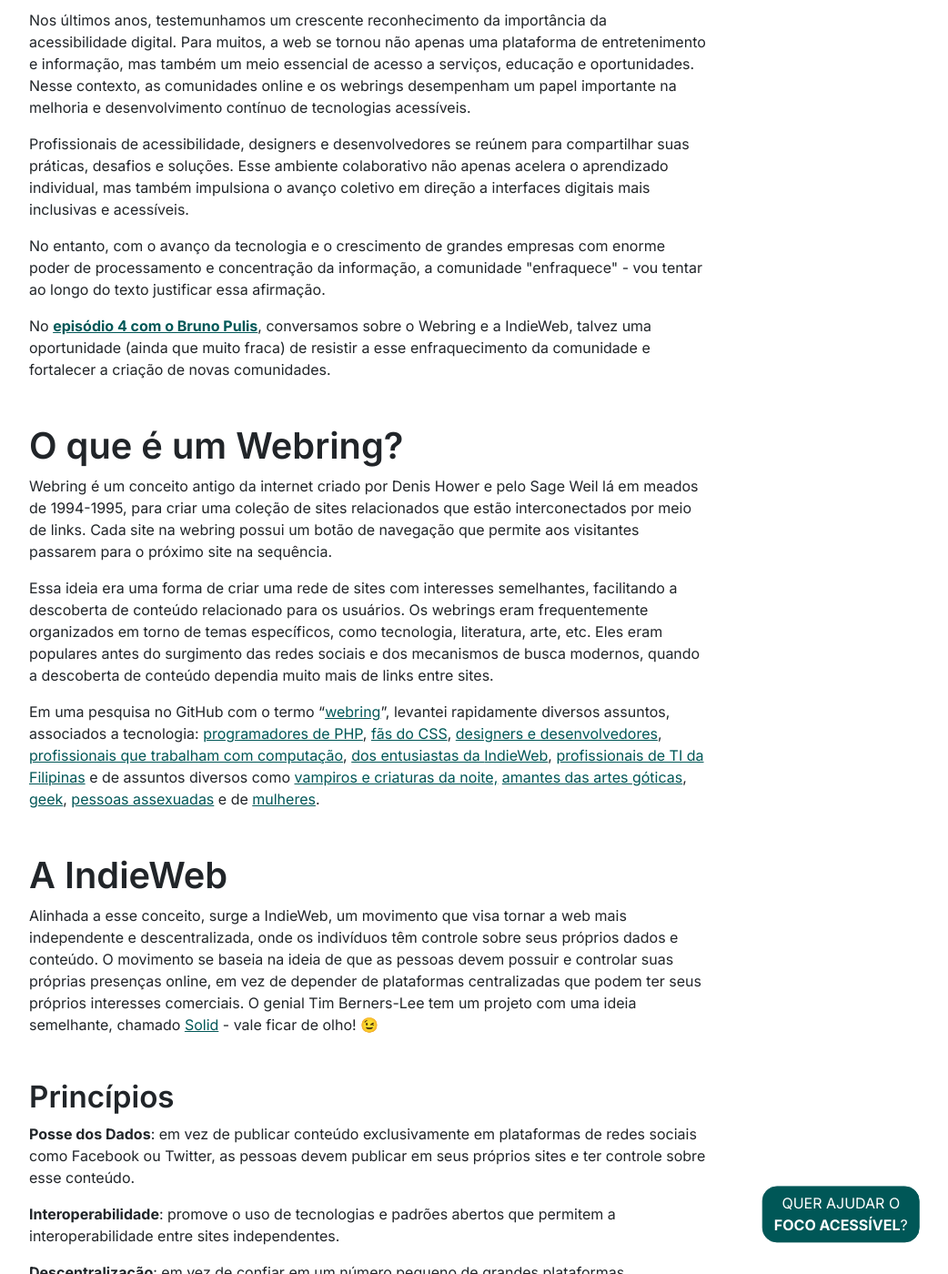
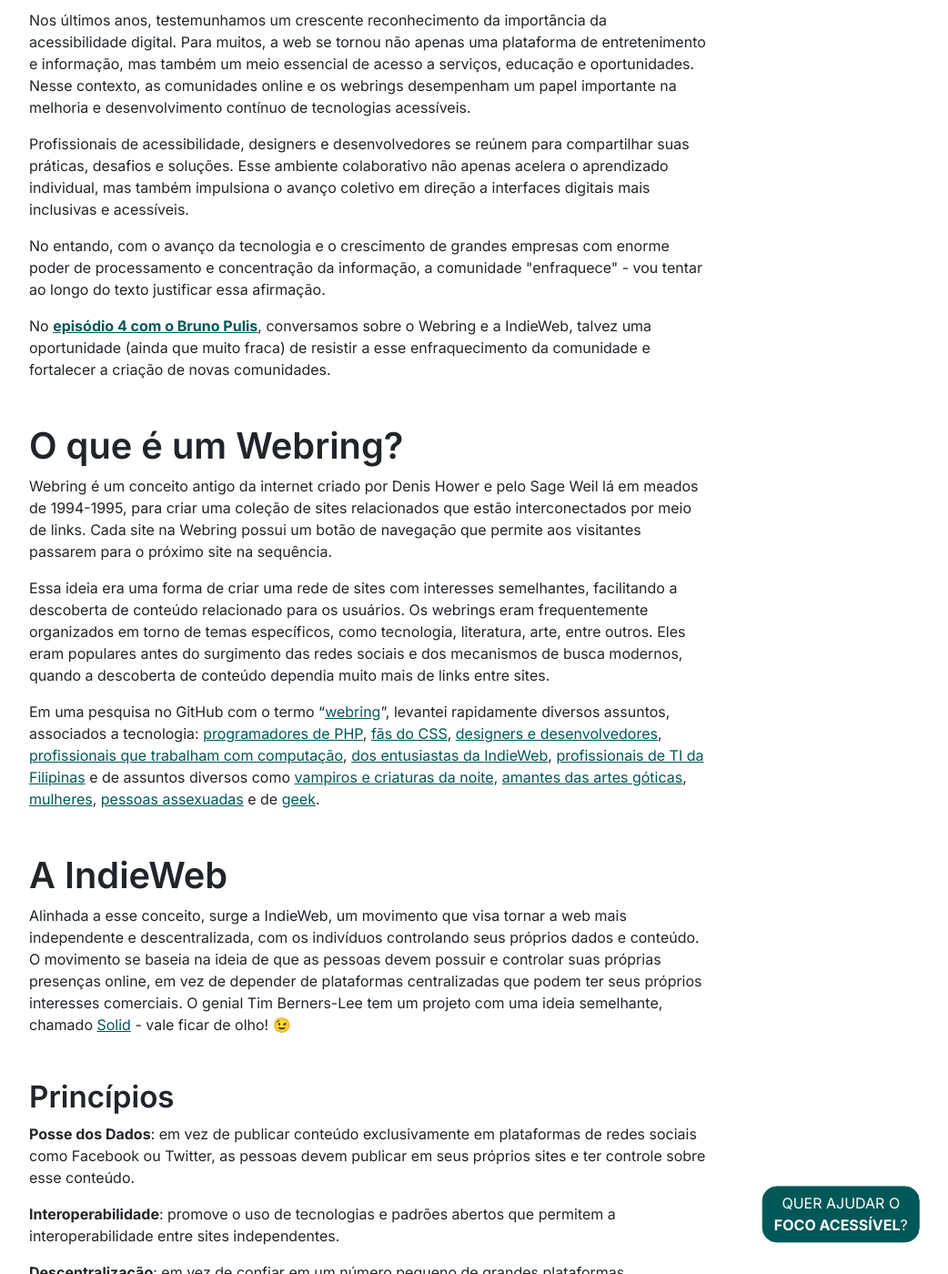
Before and after one commit to focoacessivel/focoacessivel.github.io, a Jekyll site: the page built from _posts/2024-06-04-potencializando-a-acessibilidade-por-meio-comunidades-online.html, in a window 1280 px wide and 1400 px high, scrolled down 1656 px. Shown: the whole window at 91% size, without its empty margins (236-1278 px from the left). Built offline with Jekyll 4.4.1, drawn with Linux system fonts in a browser that asks for light colours; nearby versions of some CDN libraries; comment, search, counter and statistics services are not loaded; some of the changed text lies outside the part shown.

Commit message:
correção de texto

```diff
--- a/_posts/2024-06-04-potencializando-a-acessibilidade-por-meio-comunidades-online.html
+++ b/_posts/2024-06-04-potencializando-a-acessibilidade-por-meio-comunidades-online.html
@@ -25,14 +25,14 @@
 
 <p>Nos últimos anos, testemunhamos um crescente reconhecimento da importância da acessibilidade digital. Para muitos, a web se tornou não apenas uma plataforma de entretenimento e informação, mas também um meio essencial de acesso a serviços, educação e oportunidades. Nesse contexto, as comunidades online e os webrings desempenham um papel importante na melhoria e desenvolvimento contínuo de tecnologias acessíveis.</p>
 <p>Profissionais de acessibilidade, designers e desenvolvedores se reúnem para compartilhar suas práticas, desafios e soluções. Esse ambiente colaborativo não apenas acelera o aprendizado individual, mas também impulsiona o avanço coletivo em direção a interfaces digitais mais inclusivas e acessíveis.</p>
-<p>No entanto, com o avanço da tecnologia e o crescimento de grandes empresas com enorme poder de processamento e concentração da informação, a comunidade "enfraquece" - vou tentar ao longo do texto justificar essa afirmação.</p>
+<p>No entando, com o avanço da tecnologia e o crescimento de grandes empresas com enorme poder de processamento e concentração da informação, a comunidade "enfraquece" - vou tentar ao longo do texto justificar essa afirmação.</p>
 <p>No <a href="https://focoacessivel.com.br/episodios/ep-4-conexoes-acessiveis-tecer-inclusao-mundo-digital-bruno-pulis" class="fw-bold">episódio 4 com o Bruno Pulis</a>, conversamos sobre o <span lang="en">Webring</span> e a <span lang="en">IndieWeb</span>, talvez uma oportunidade (ainda que muito fraca) de resistir a esse enfraquecimento da comunidade e fortalecer a criação de novas comunidades.</p>
 <h2>O que é um <span lang="en">Webring</span>?</h2>
-<p><span lang="en">Webring</span> é um conceito antigo da internet criado por Denis Hower e pelo Sage Weil lá em meados de 1994-1995, para criar uma coleção de sites relacionados que estão interconectados por meio de links. Cada site na webring possui um botão de navegação que permite aos visitantes passarem para o próximo site na sequência.</p>
-<p>Essa ideia era uma forma de criar uma rede de sites com interesses semelhantes, facilitando a descoberta de conteúdo relacionado para os usuários. Os webrings eram frequentemente organizados em torno de temas específicos, como tecnologia, literatura, arte, etc. Eles eram populares antes do surgimento das redes sociais e dos mecanismos de busca modernos, quando a descoberta de conteúdo dependia muito mais de links entre sites.</p>
-<p>Em uma pesquisa no GitHub com o termo “<a href="https://github.com/search?q=webring&amp;type=repositories">webring</a>”, levantei rapidamente diversos assuntos, associados a tecnologia: <a href="https://baccyflap.com/res/webring/">programadores de PHP</a>, <a href="https://cs.sjoy.lol/">fãs do CSS</a>, <a href="https://github.com/XXIIVV/webring">designers e desenvolvedores</a>, <a href="https://craftering.shom.dev/">profissionais que trabalham com computação</a>, <a href="https://xn--sr8hvo.ws/directory">dos entusiastas da <span lang="en">IndieWeb</span></a>, <a href="https://webring.antaresph.dev/">profissionais de TI da Filipinas</a> e de assuntos diversos como <a href="https://ghostring.neocities.org/">vampiros e criaturas da noite,</a> <a href="https://void.shroom.ink/">amantes das artes góticas</a>, <a href="https://geekring.net/">geek</a>, <a href="https://acingtheinternet.netlify.app/">pessoas assexuadas</a> e de <a href="https://ladiesofthe.link/">mulheres</a>.</p>
+<p><span lang="en">Webring</span> é um conceito antigo da internet criado por Denis Hower e pelo Sage Weil lá em meados de 1994-1995, para criar uma coleção de sites relacionados que estão interconectados por meio de links. Cada site na <span lang="en">Webring</span> possui um botão de navegação que permite aos visitantes passarem para o próximo site na sequência.</p>
+<p>Essa ideia era uma forma de criar uma rede de sites com interesses semelhantes, facilitando a descoberta de conteúdo relacionado para os usuários. Os webrings eram frequentemente organizados em torno de temas específicos, como tecnologia, literatura, arte, entre outros. Eles eram populares antes do surgimento das redes sociais e dos mecanismos de busca modernos, quando a descoberta de conteúdo dependia muito mais de links entre sites.</p>
+<p>Em uma pesquisa no GitHub com o termo “<a href="https://github.com/search?q=webring&amp;type=repositories">webring</a>”, levantei rapidamente diversos assuntos, associados a tecnologia: <a href="https://baccyflap.com/res/webring/">programadores de PHP</a>, <a href="https://cs.sjoy.lol/">fãs do CSS</a>, <a href="https://github.com/XXIIVV/webring">designers e desenvolvedores</a>, <a href="https://craftering.shom.dev/">profissionais que trabalham com computação</a>, <a href="https://xn--sr8hvo.ws/directory">dos entusiastas da <span lang="en">IndieWeb</span></a>, <a href="https://webring.antaresph.dev/">profissionais de TI da Filipinas</a> e de assuntos diversos como <a href="https://ghostring.neocities.org/">vampiros e criaturas da noite,</a> <a href="https://void.shroom.ink/">amantes das artes góticas</a>,  <a href="https://ladiesofthe.link/">mulheres</a>, <a href="https://acingtheinternet.netlify.app/">pessoas assexuadas</a> e de <a href="https://geekring.net/">geek</a>.</p>
 <h2>A <span lang="en">IndieWeb</span></h2>
-<p>Alinhada a esse conceito, surge a <span lang="en">IndieWeb</span>, um movimento que visa tornar a web mais independente e descentralizada, onde os indivíduos têm controle sobre seus próprios dados e conteúdo. O movimento se baseia na ideia de que as pessoas devem possuir e controlar suas próprias presenças online, em vez de depender de plataformas centralizadas que podem ter seus próprios interesses comerciais. O genial  Tim Berners-Lee tem um projeto com uma ideia semelhante, chamado <a href="https://solidproject.org/" lang="en">Solid</a> - vale ficar de olho! 😉</p>
+<p>Alinhada a esse conceito, surge a <span lang="en">IndieWeb</span>, um movimento que visa tornar a web mais independente e descentralizada, com os indivíduos controlando seus próprios dados e conteúdo. O movimento se baseia na ideia de que as pessoas devem possuir e controlar suas próprias presenças online, em vez de depender de plataformas centralizadas que podem ter seus próprios interesses comerciais. O genial  Tim Berners-Lee tem um projeto com uma ideia semelhante, chamado <a href="https://solidproject.org/" lang="en">Solid</a> - vale ficar de olho! 😉</p>
 <h3>Princípios</h3>
 <p><strong>Posse dos Dados</strong>: em vez de publicar conteúdo exclusivamente em plataformas de redes sociais como Facebook ou Twitter, as pessoas devem publicar em seus próprios sites e ter controle sobre esse conteúdo.</p>
 <p><strong>Interoperabilidade</strong>: promove o uso de tecnologias e padrões abertos que permitem a interoperabilidade entre sites independentes.</p>
@@ -59,8 +59,8 @@
 <p><strong>Comunidade</strong>: a <span lang="en">IndieWeb</span> promove uma comunidade de criadores que compartilham conhecimento e ferramentas para construir uma web mais independente.</p>
 <h2><span lang="en">IndieWeb</span> e Acessibilidade</h2>
 <p>O movimento <span lang="en">IndieWeb</span> também pode beneficiar a acessibilidade digital. Ao promover a posse dos dados e a independência de plataformas centralizadas, os criadores de conteúdo podem garantir que suas páginas sejam acessíveis e atendam às necessidades de todos os usuários, incluindo aqueles com deficiências. Ferramentas e padrões abertos permitem uma maior personalização e adaptação das tecnologias assistivas.</p>
-<h2>Benefícios das comunidades e de webrings</h2>
-<p>No mundo nada se faz só, e quando estamos falando sobre acessibilidade, trazemos junto a pauta da diversidade humana. Se alguém tem a intenção de se fazer acessível, essa coisa não poderá ser feito sozinho, por isso que a comunidade se faz tão necessária.</p>
+<h2>Benefícios das comunidades e de <span lang="en">Webring</span></h2>
+<p>No mundo nada se faz só, e quando estamos falando sobre acessibilidade, trazemos junto a pauta da diversidade humana. Se alguém tem a intenção de se fazer acessível, essa acessibilidade não pode ser feita sozinha, ela precisa ser construída junto com essa comunidade que vai usá-la, por isso que essa comunidade se faz tão necessária nessa construção.</p>
 <p>Consigo citar facilmente cinco motivos para que vocês se sintam estimulados a participar de comunidades, e em todos os casos, os tópicos principais desse espaço podem ser facilmente encaixados: acessibilidade, diversidade, inclusão e tecnologia.</p>
 <p><strong>1. Troca de experiências e conhecimentos</strong>: permitem que desenvolvedores, designers e profissionais da tecnologia compartilhem experiências, melhores práticas e soluções para desafios comuns. Isso promove uma aprendizagem colaborativa e acelera o desenvolvimento de tecnologias acessíveis.<br><em>Grupos como o <a href="https://www.a11yproject.com/spotlight/">A11y Project</a> reúnem especialistas e entusiastas da acessibilidade para compartilhar insights e melhores práticas.</em></p>
 <p><strong>2. Feedback e revisão coletiva</strong>: ao fazer parte de uma comunidade, você tem a oportunidade de receber feedback construtivo e revisões coletivas de suas implementações. Isso ajuda a identificar áreas de melhoria e aprimorar continuamente as tecnologias acessíveis.<br><em>No <a href="https://webaim.org/">WebAIM</a>, os profissionais podem submeter seus sites para avaliação de acessibilidade, recebendo feedback especializado para melhorias.</em></p>
@@ -72,14 +72,14 @@
 <p><a href="https://www.w3.org/WAI/ARIA/">WAI-ARIA Working Group</a>: grupo de trabalho do W3C focado em padrões e diretrizes para tornar a web mais acessível através do uso de tecnologias como WAI-ARIA.</p>
 <p><a href="https://www.a11yproject.com/spotlight/">The A11y Project</a>: “comunidade” online dedicada à acessibilidade na web, com membros que são escolhidos a dedo. Eles oferecem diversos recursos, guias e discussões sobre práticas e padrões de acessibilidade.</p>
 <p><a href="https://webaim.org/">WebAIM Community</a>: comunidade valiosa que se concentra em acessibilidade na web, com fóruns, lista de discussão, newsletter, cursos e materiais educacionais sobre como tornar a web mais acessível.</p>
-<p>No momento em que escrevi esse texto, não encontrei uma comunidade brasileira, além de sites ótimos, que funcionam sozinhos e não como comunidades. O <a href="https://mwpt.com.br/">Web Pra Todos</a> tem conteúdos riquíssimos, e no <a href="https://medium.com/search?q=acessibilidade">Medium</a> você vai aprender bastante, mas o Medium é uma das razões para esses webrings estarem voltando a ter notoriedade.</p>
+<p>No momento em que escrevi esse texto, não encontrei uma comunidade brasileira, além de sites ótimos, que funcionam sozinhos e não como comunidades. O <a href="https://mwpt.com.br/">Web Pra Todos</a> tem conteúdos riquíssimos, e no <a href="https://medium.com/search?q=acessibilidade">Medium</a> você vai aprender bastante, mas o Medium é uma das razões para esses <span lang="en">Webrings</span> estarem voltando a ter notoriedade.</p>
 <h2>O perigo da concentração da informação em um só veículo</h2>
-<p>Embora os webrings tenham perdido parte de sua popularidade com o tempo, alguns entusiastas ainda os mantêm ativos como uma forma nostálgica de compartilhar conteúdo na internet. Infelizmente, com o avanço da tecnologia e das inteligências artificiais, as empresas têm utilizado os materiais criados por profissionais diversos, porém, não têm dado os devidos créditos.</p>
+<p>Embora os <span lang="en">Webrings</span> tenham perdido parte de sua popularidade com o tempo, alguns entusiastas ainda os mantêm ativos como uma forma nostálgica de compartilhar conteúdo na internet. Infelizmente, com o avanço da tecnologia e das inteligências artificiais, as empresas têm utilizado os materiais criados por profissionais diversos, porém, sem dar os devidos créditos.</p>
 <p>Quando o Google assumiu o pódio e se tornou a ferramenta mais popular de pesquisa do planeta, aparecer nos resultados da pesquisa tornou-se um objetivo. Através de técnicas SEO, sites conseguiram ter relevância. Hoje, o Google tem se esforçado para utilizar o conteúdo de site e alimentar a inteligência artificial, a Gemini, veja o vídeo publicado no YouTube do Google.</p>
 <div class="ratio ratio-16x9 mb-3"><iframe src="https://www.youtube.com/embed/s4InWsd-J6g" title="Search in the Gemini era | Google I/O 2024"></iframe></div>
 <p>O <a href="https://googlediscovery.com/">Renê Fraga</a> compartilhou um ponto interessante sobre para onde estamos indo. O Google tem mudado de foco, e hoje, a “web”, ou seja, a pesquisa que nos leva a sites, está escondida em um menu chamado “mais”.</p>
 <iframe src="https://www.linkedin.com/embed/feed/update/urn:li:share:7196301728248401923" height="500" width="75%" frameborder="0" allowfullscreen="" title="Publicação incorporada" class="border rounded d-block mb-3 rounded mx-auto"></iframe>
 <p>Ao entregar nossas produções intelectuais nas mãos dessas grandes empresas, perdemos o controle dessa produção. A <span lang="en">IndieWeb</span> e o <span lang="en">Webring</span>, no fundo, são sobre isso, é sobre construir das pessoas para as pessoas. O <a href="https://rodrigo.ghed.in/">Rodrigo Ghedin</a> do <a href="https://manualdousuario.net/google-confiar/">Manual do Usuário compartilhou em seu site um texto muito bacana trazendo à luz essa dependência danosa que sites, serviços e ferramentas digitais têm do Google</a>.</p>
 <p>A web não pode ser de uma empresa. Tim Berners-Lee revolucionou o planeta com a criação da WWW, e a sociedade não pode perder esse controle, ou melhor, dar esse controle para as grandes empresas.</p>
-<p>Será que não é a hora de criamos um webring brasileiro sobre acessibilidade e nos fortalecer como comunidade? Queria saber de você, já parou para pensar em tudo que compartilhamos nesse texto?</p>
-<p><abbr title="Sigla em latim para post scriptum, que significa 'escrito depois' na tradução para a língua portuguesa" class="fw-bold">PS</abbr>: Esse texto foi totalmente influenciado pelo Bruno Pulis pela <a href="https://www.threads.net/@brunopulis/post/C55_pRhAF4V">publicação do Threads</a>, o Foco Acessível faz parte de <a href="https://a11y-webring.club/">webring de acessibilidade</a>, no rodapé desse site estão 3 links. Já foram “perdidas” algumas horas conhecendo outros profissionais e com conteúdo muito bacana, conheci profissionais da acessibilidade que provavelmente não iria saber da existência se não fosse webring.</p>
+<p>Será que não é a hora de criamos um <span lang="en">Webring</span> brasileiro sobre acessibilidade e nos fortalecer como comunidade? Queria saber de você: já parou para pensar em tudo que compartilhamos nesse texto?</p>
+<p><abbr title="Sigla em latim para post scriptum, que significa 'escrito depois' na tradução para a língua portuguesa" class="fw-bold">PS</abbr>: Esse texto foi totalmente influenciado pelo Bruno Pulis pela <a href="https://www.threads.net/@brunopulis/post/C55_pRhAF4V">publicação do Threads</a>, o Foco Acessível faz parte de <a href="https://a11y-webring.club/"><span lang="en">Webring</span> de acessibilidade</a>, no rodapé desse site estão 3 links. Já foram “perdidas” algumas horas conhecendo outros profissionais e com conteúdo muito bacana, conheci profissionais da acessibilidade que provavelmente não iria saber da existência se não fosse webring.</p>
```
